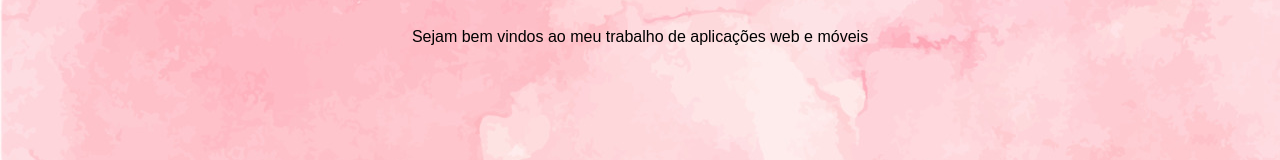
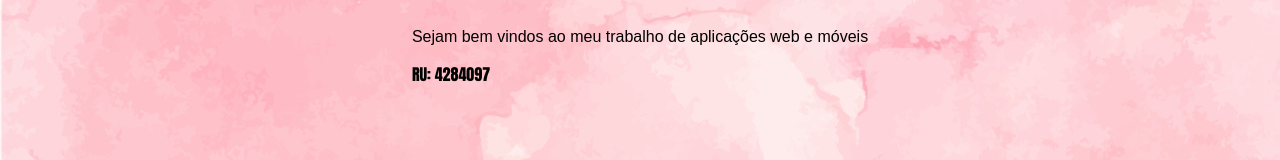
Before and after one commit to nawanelm/trabalhofront, a plain HTML site: page index.html in a window 1280 px wide. Shown: the part 322-482 px from the top of the page. Drawn offline with Linux system fonts and the light colour scheme.

Commit message:
ru faculdade adicionado

```diff
--- a/estilo.css
+++ b/estilo.css
@@ -70,6 +70,9 @@ section img {
     height: 50vh;
     padding: 200px;
 }
+.unintercod {
+    font-family: Impact, Haettenschweiler, 'Arial Narrow Bold', sans-serif;
+}
 
 .sobremim  { /* Estiliza a seção sobre mim*/
 
--- a/index.html
+++ b/index.html
@@ -22,6 +22,7 @@
     <div class="biografia">
         <h1>NAWANE DOS SANTOS LIMA</h1> <!-- Título principal -->
         <p> Sejam bem vindos ao meu trabalho de aplicações web e móveis</p>
+        <p class="unintercod">RU: 4284097 </p>
     </div>
 
 
```
Also changed, not shown: imagem/FILHO.jpg (deleted).
